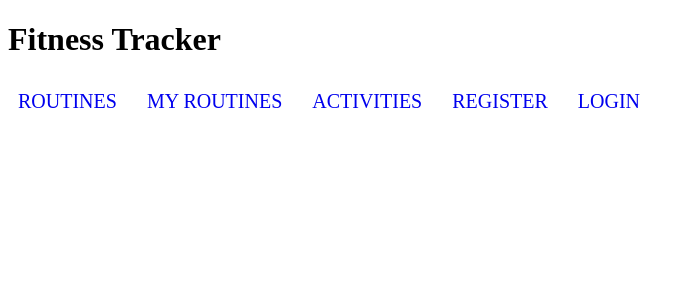
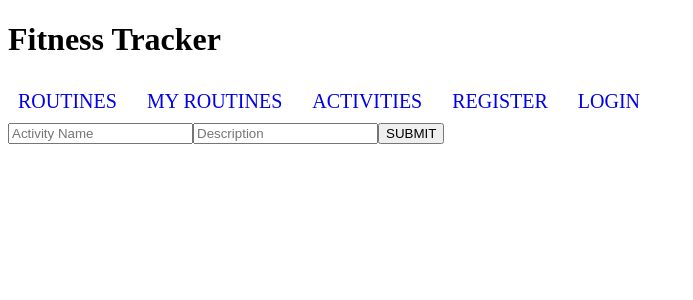
Before and after one commit to carmenyapGH/FitnessTrackr---Frontend, a React (Create React App) app: page /newActivity in a window 1280 px wide. Shown: the top 300 px of the page, without its empty margins (0-693 px from the left). Built offline with nearby package versions, Linux system fonts and the light colour scheme; no server answers.

Commit message:
add activity function added

```diff
--- a/src/App.js
+++ b/src/App.js
@@ -11,6 +11,7 @@ import {
   Register,
   Add,
   Update,
+  NewActivity,
 } from "./Components";
 
 function App() {
@@ -132,6 +133,7 @@ function App() {
             />
           }
         />
+        <Route path="/newActivity" element={<NewActivity token={token} />} />
       </Routes>
     </div>
   );
--- a/src/Components/Activities.js
+++ b/src/Components/Activities.js
@@ -14,6 +14,7 @@ const Activities = ({ setToken, setUserdata }) => {
 
   return (
     <>
+      <Link to="/NewActivity">ADD ACTIVITY</Link>
       <div className="activities-detail">
         {activities &&
           activities.map(({ id, name, description }) => {
--- a/src/Components/Login.js
+++ b/src/Components/Login.js
@@ -49,7 +49,6 @@ const Login = ({ setToken, setUserdata }) => {
           <label>Password</label>
           <input
             required
-            type="text"
             placeholder="Enter password.."
             type="password"
             minLength="8"
--- /dev/null
+++ b/src/Components/NewActivity.js
@@ -0,0 +1,50 @@
+import React, { useState } from "react";
+import { BASE_URL } from "../api";
+
+const NewActivity = () => {
+  const [newActivity, setnewActivity] = useState("");
+  const [activityDesc, setActivityDesc] = useState("");
+
+  const token = localStorage.getItem("token");
+
+  const createActivity = async (e) => {
+    e.preventDefault();
+    const response = await fetch(`${BASE_URL}/activities`, {
+      method: "POST",
+      headers: {
+        "Content-Type": "application/json",
+        Authorization: `Bearer ${token}`,
+      },
+      body: JSON.stringify({
+        name: newActivity,
+        description: activityDesc,
+      }),
+    });
+    const activity = response.json();
+    console.log(activity);
+    fetch(`${BASE_URL}/activities`);
+    // history.push("/Activities");
+  };
+
+  return (
+    <>
+      <div id="newActivity">
+        <form id="createActivity" onSubmit={(e) => createActivity(e)}>
+          <input
+            placeholder="Activity Name"
+            value={newActivity}
+            onChange={(e) => setnewActivity(e.target.value)}
+          />
+          <input
+            placeholder="Description"
+            value={activityDesc}
+            onChange={(e) => setActivityDesc(e.target.value)}
+          />
+          <button type="submit">SUBMIT</button>
+        </form>
+      </div>
+    </>
+  );
+};
+
+export default NewActivity;
--- a/src/Components/Register.js
+++ b/src/Components/Register.js
@@ -25,6 +25,8 @@ const Register = (props) => {
 
     if (info.error) {
       return setError(info.error.message);
+    } else {
+      history.push("/");
     }
 
     setToken(info.token);
--- a/src/Components/index.js
+++ b/src/Components/index.js
@@ -7,3 +7,4 @@ export { default as Routines } from "./Routines";
 export { default as MyRoutines } from "./MyRoutines";
 export { default as Add } from "./Add";
 export { default as Update } from "./Update";
+export { default as NewActivity } from "./NewActivity";
```
Also changed, not shown: 1 other file (tests, documents, lock files or other folders).
